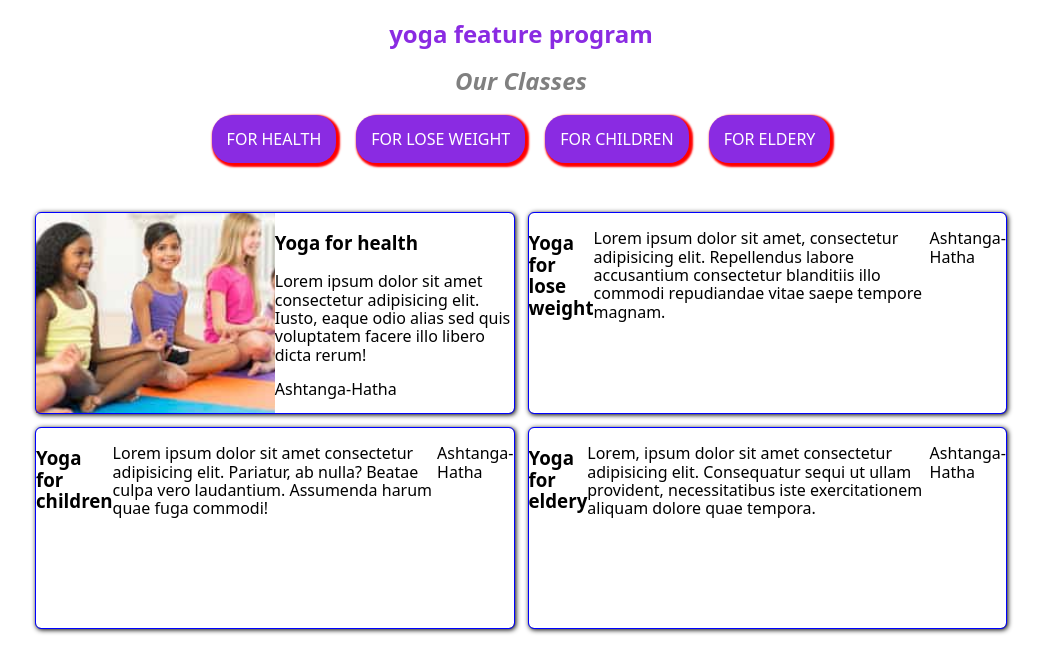
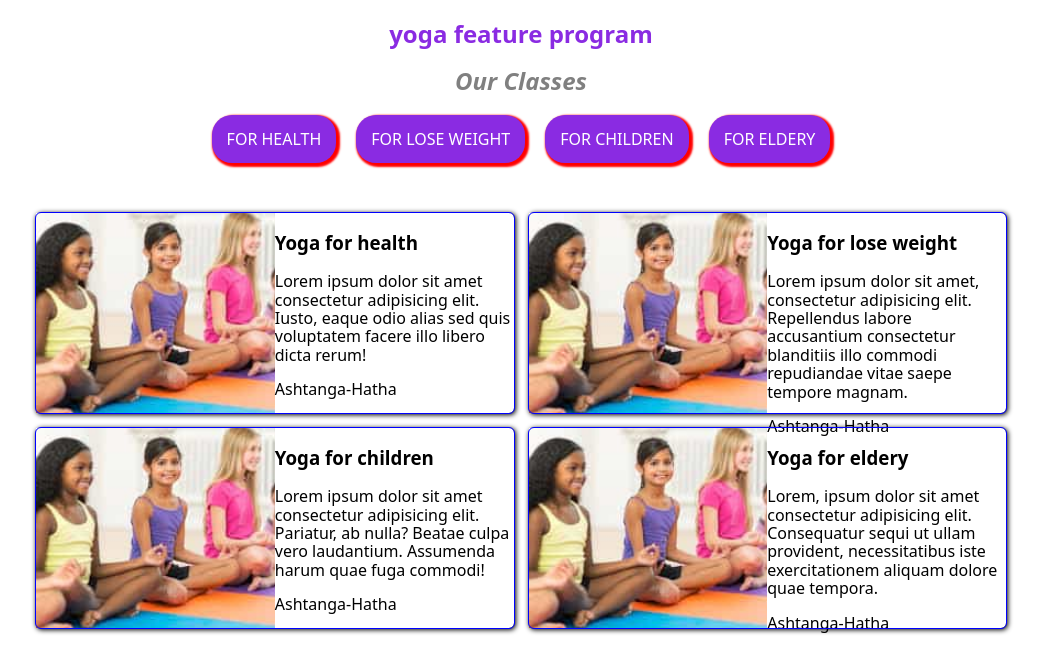
Before and after one commit to Anastasiya1301/yogapractical, a plain HTML site: page index.html in a window 1280 px wide. Shown: the whole page, without its empty margins (119-1162 px from the left). Drawn offline with nearby package versions, Linux system fonts and the light colour scheme.

Commit message:
додали картинки

```diff
--- a/index.html
+++ b/index.html
@@ -40,19 +40,28 @@
                     </div>
                 </li>
                 <li class="gallery-item">
+                     <div class="gallery-image"></div>
+                     <div class="gallery-content">
                     <h3 class="gallery-item-title">Yoga for lose weight</h3>
                     <p class="gallery-item-description">Lorem ipsum dolor sit amet, consectetur adipisicing elit. Repellendus labore accusantium consectetur blanditiis illo commodi repudiandae vitae saepe tempore magnam.</p>
                     <p class="gallery-item-mentor">Ashtanga-Hatha</p>
+                    </div>
                 </li>
                 <li class="gallery-item">
+                    <div class="gallery-image"></div>
+                    <div class="gallery-content">
                     <h3 class="gallery-item-title">Yoga for children</h3>
                     <p class="gallery-item-description">Lorem ipsum dolor sit amet consectetur adipisicing elit. Pariatur, ab nulla? Beatae culpa vero laudantium. Assumenda harum quae fuga commodi!</p>
                     <p class="gallery-item-mentor">Ashtanga-Hatha</p>
+                    </div>
                 </li>
                 <li class="gallery-item">
+                    <div class="gallery-image"></div>
+                    <div class="gallery-content">
                     <h3 class="gallery-item-title">Yoga for eldery</h3>
                     <p class="gallery-item-description">Lorem, ipsum dolor sit amet consectetur adipisicing elit. Consequatur sequi ut ullam provident, necessitatibus iste exercitationem aliquam dolore quae tempora.</p>
                     <p class="gallery-item-mentor">Ashtanga-Hatha</p>
+                    </div>
                 </li>
             </ul>
             </div>
```
